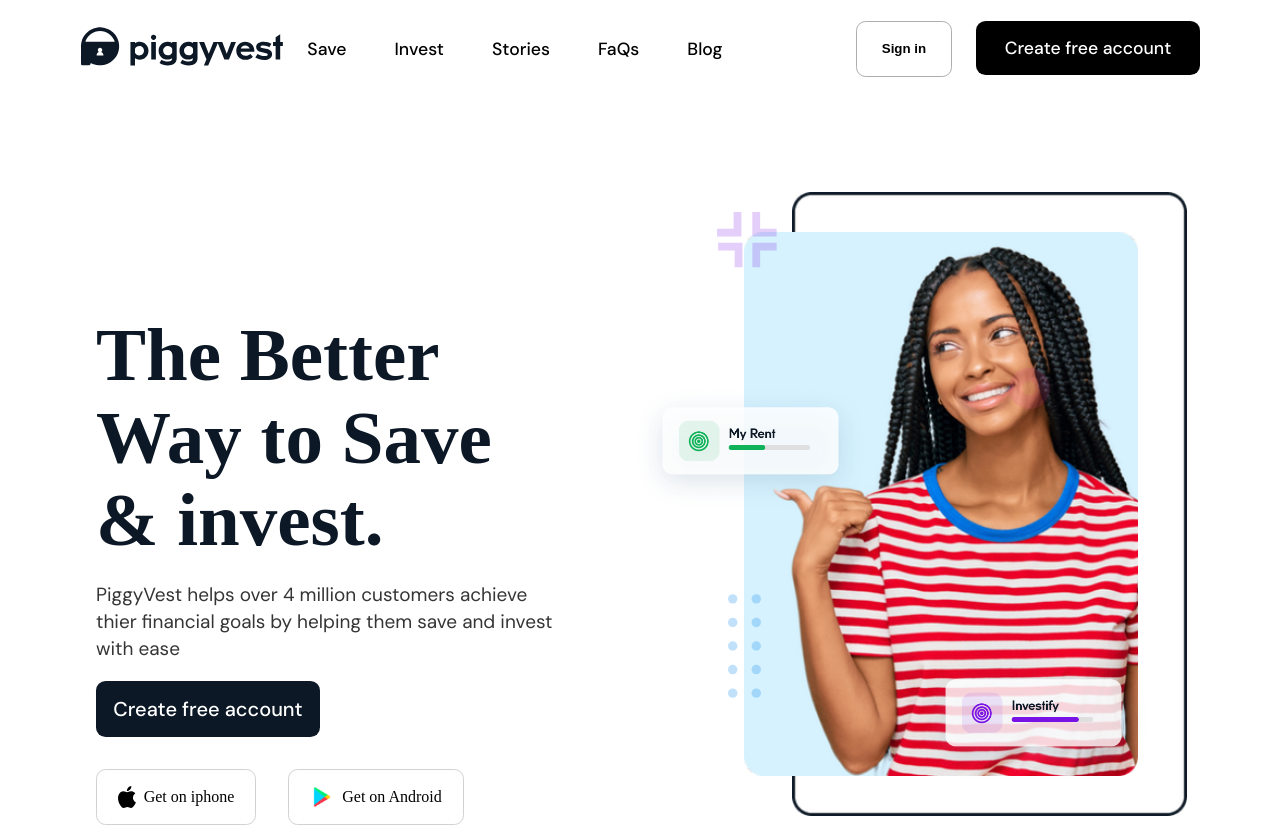
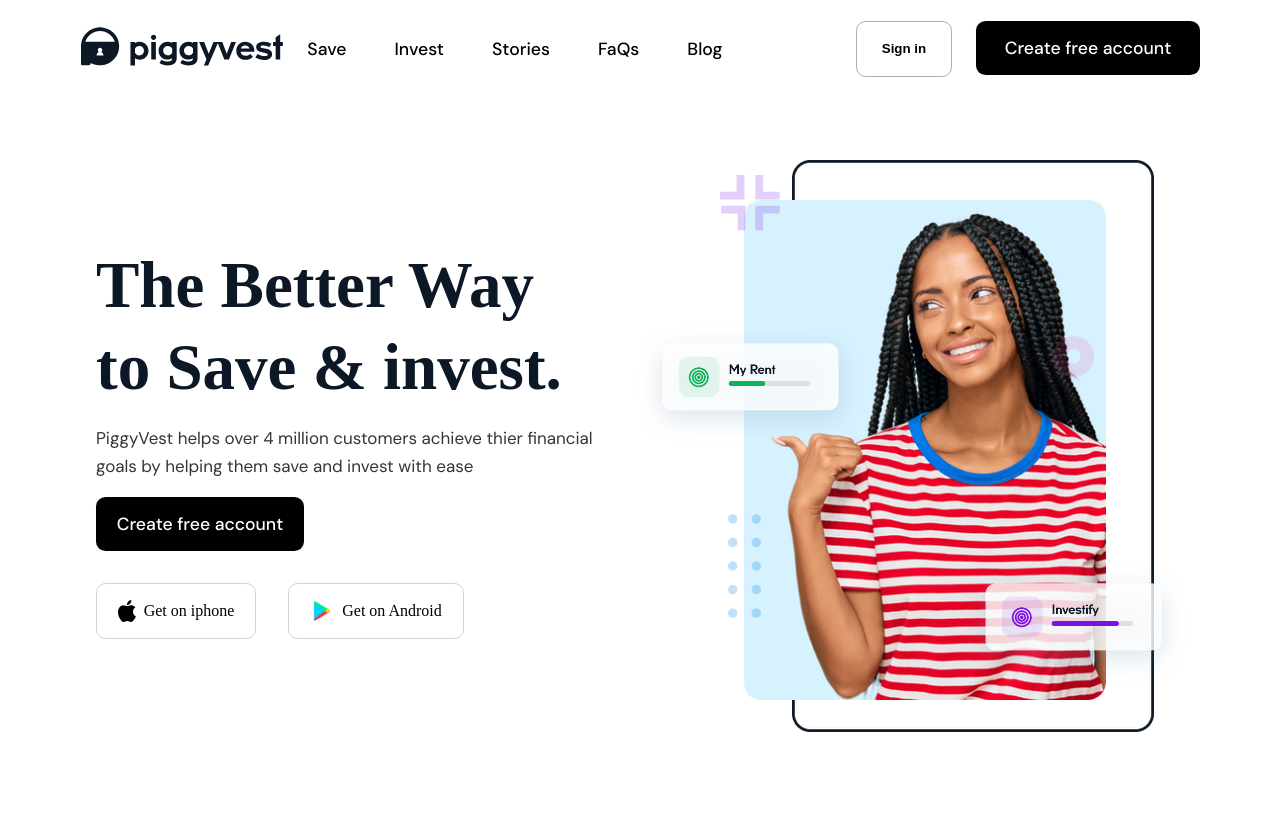
Before and after one commit to Qaasim-Umar/piggyvest-react, a React (Create React App) app: page / in a window 1280 px wide. Shown: the top 826 px of the page. Built offline with nearby package versions, Linux system fonts and the light colour scheme; a web font is replaced by a local one.

Commit message:
feat: fixed the upper padding

```diff
--- a/src/sections/Landing/Landing.css
+++ b/src/sections/Landing/Landing.css
@@ -3,7 +3,7 @@
 .landing-row {
   display: flex;
   flex-wrap: wrap;
-  margin-top: 12rem;
+  margin-top: 10rem;
   font-family: "U8" !important;
 }
 .landing-row .landing-left {
@@ -16,7 +16,6 @@
 .landing-left {
   width: 22rem;
   padding: 0 6rem;
-  margin-top: 2rem;
 }
 .landing-right {
   position: relative;
@@ -28,69 +27,60 @@
   position: absolute;
   top: 0;
   left: 3rem;
-  height: 39rem;
 }
 #headerimg {
   position: absolute;
-  object-fit: cover;
-  height: 34rem;
 }
 #investify {
   position: absolute;
-  top: 29rem;
-  right: 8rem;
+  top: 25rem;
+  right: 5.5rem;
   height: 8rem;
   z-index: 10;
 }
 #rentcard {
   position: absolute;
   height: 8rem;
-  top: 12rem;
+  top: 10rem;
   left: -7rem;
   z-index: 10;
 }
 #cross {
   z-index: 12;
   position: absolute;
-  top: 0.6rem;
-  left: -2.2rem;
+  top: 0.3rem;
+  left: -2rem;
 }
 #circle {
   z-index: 12;
   position: absolute;
   top: 11rem;
-  right: 14.4rem;
+  right: 11.6rem;
   animation: 0.8s ease-out 0s 1 downupmiddle;
 }
 #lineDot {
   z-index: 12;
   position: absolute;
-  top: 25rem;
+  top: 22rem;
   left: -1rem;
 }
 .get-app {
   display: flex;
   gap: 2rem;
 }
-#landing-createbtn {
-  font-size: 20px;
-  width: 14rem;
-  background: #0c1825;
-  height: 3.5rem;
 
-}
-.landing-left .landing-h1 {
+.landing-left h1 {
   padding-top: 2.5rem;
   margin-bottom: 0;
-  max-width: 85%;
-  font-size: 75px;
+  max-width: 90%;
+  font-size: 65px;
   color: #0c1825;
   line-height: 82.42px;
   animation: 0.9s ease-out 0s 1 downup;
 }
 .landing-left p {
-  font-size: 19px;
-  width: 85%;
+  font-size: 17px;
+  width: 90%;
   color: #353535;
   font-family: "DM Sans", sans-serif;
   line-height: 27.2px;
--- a/src/sections/Landing/Landing.js
+++ b/src/sections/Landing/Landing.js
@@ -19,18 +19,16 @@
       <div className="landing-container">
         <div className="landing-row">
           <div className="landing-left">
-
-            <h1 className="landing-h1">The Better Way to Save & invest.</h1>
+            <h1>The Better Way to Save & invest.</h1>
             <p>
               PiggyVest helps over 4 million customers achieve thier financial
               goals by helping them save and invest with ease
             </p>
             <div className="landing-bttn">
-              <CreateBtn text="Create free account" id='landing-createbtn' />
+              <CreateBtn text="Create free account" />
               <div className="get-app">
                 <GetIphone id="getiphone" />
                 <GetAndroid id="getandroid" />
-
               </div>
             </div>
           </div>
```
